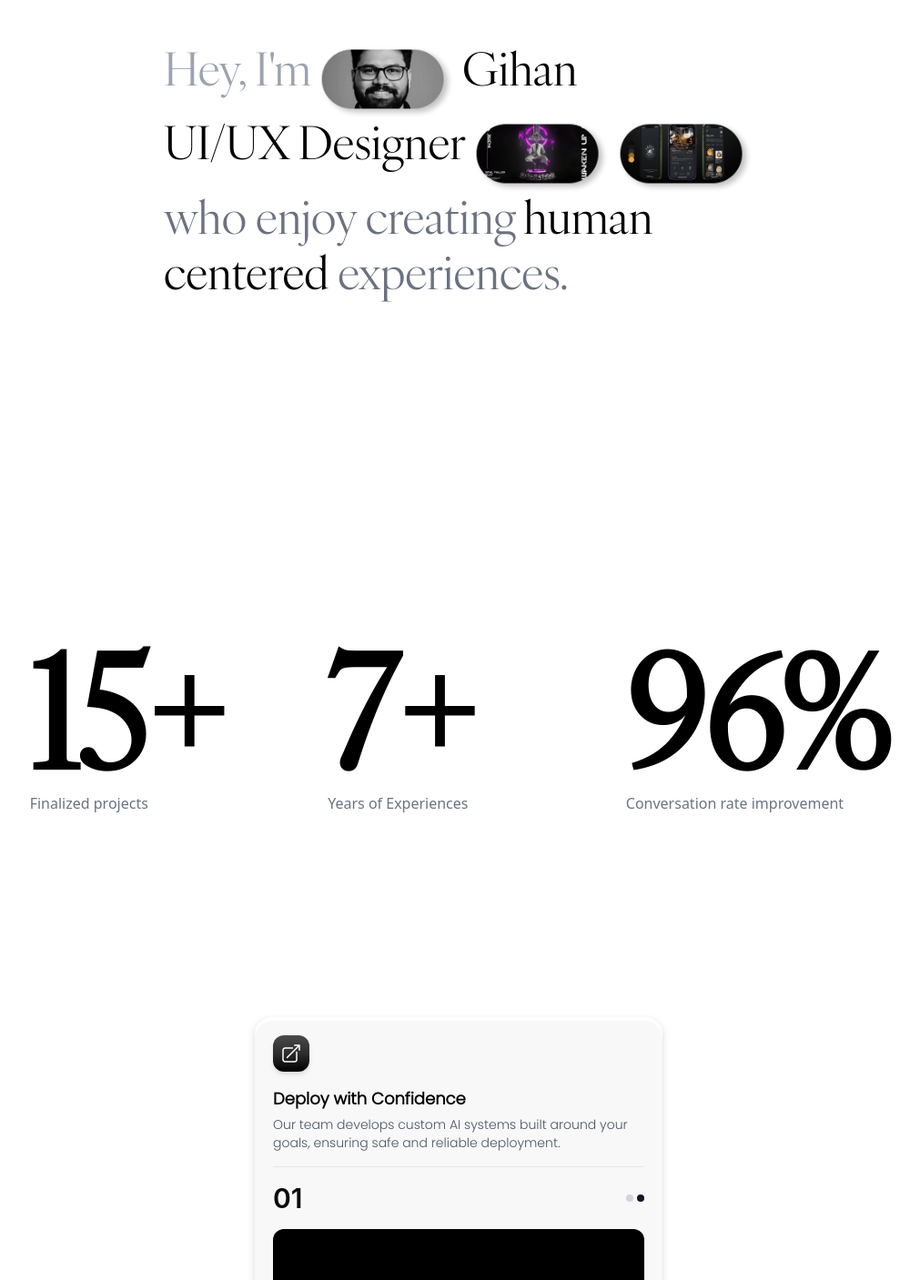
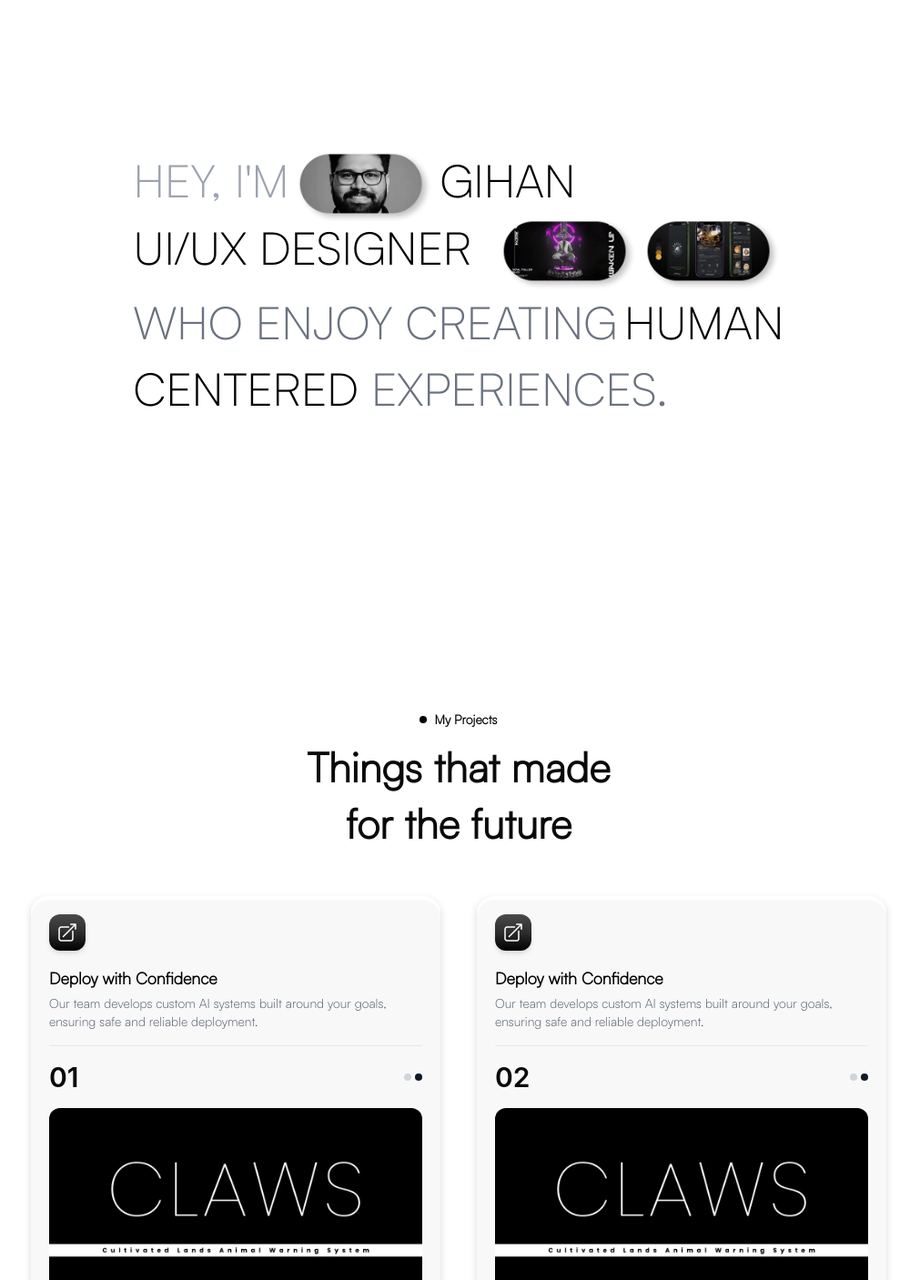
Before and after one commit to GihanSVND/Portfolio, a Next.js app: page / in a window 1280 px wide. Shown: the part 1100-2507 px from the top of the page at 91% size, without its empty margins (136-1147 px from the left). Built offline with nearby package versions, Linux system fonts and the light colour scheme; a web font is replaced by a local one.

Commit message:
added project section

```diff
--- a/app/page.tsx
+++ b/app/page.tsx
@@ -5,8 +5,8 @@ import { motion } from "framer-motion";
 
 import ThinkerSection from "../components/ThinkerSection";
 import Hero from "../components/Hero";
-import Card from "../components/card";
-
+import GradientButton from "../components/GradientButton";
+import ProjectGrid from "../components/ProjectGrid";
 import StatissticSection from "../components/StatisticSection";
 
 const kugileFont = localFont({
@@ -16,31 +16,30 @@ const kugileFont = localFont({
 export default function Home() {
   return (
     <main>
-      <div className="bg-[#FFFFFF] flex flex-col items-center justify-center">
+      <div className="px-3">
+        <div className="bg-[#FFFFFF] flex flex-col items-center justify-center ">
           <ThinkerSection kugileFont={kugileFont} />
 
           <motion.div
             className="mt-[60px] md:mt-[500px]"
             initial={{ filter: "blur(20px)", y: 60 }}
             whileInView={{ filter: "blur(0px)", y: 0 }}
-          transition={{ duration: 1.2, ease: "easeOut" }}
+            transition={{ duration: 0.8, ease: "easeOut" }}
             viewport={{ once: true, amount: 0.4 }}
           >
             <Hero />
           </motion.div>
         </div>
 
+        <div className="flex items-center justify-center min-h-screen">
+          <ProjectGrid />
+        </div>
+        <div className="flex items-center justify-center ">
+          <GradientButton text="See all" href="/get-started" />
+        </div>
         <div className="flex justify-center items-center">
           <StatissticSection />
         </div>
-
-      <div className="flex items-center justify-center min-h-screen">
-        <Card
-          title="Deploy with Confidence"
-          description="Our team develops custom AI systems built around your goals, ensuring safe and reliable deployment."
-          imageSrc="/CLAWS.png" // Put this in /public/images
-          index="01"
-        />
       </div>
     </main>
   );
--- a/components/Hero.tsx
+++ b/components/Hero.tsx
@@ -2,16 +2,16 @@
 import Image from "next/image";
 import localFont from "next/font/local";
 
-const ivyfont = localFont({
-  src: "../app/fonts/Ivy.woff",
+const satoshi = localFont({
+  src: "../app/fonts/Satoshi.woff",
 })
 
 const Hero = () => {
   return (
-    <section className="flex flex-col items-center justify-center min-h-screen font-[Ivy] px-4">
-      <div className={`text-left leading-snug ${ivyfont.className}`}>
+    <section className="flex flex-col items-center justify-center min-h-screen font-[Ivy] px-4 mt-[125px] ">
+      <div className={`text-left leading-snug ${satoshi.className}`}>
         <p className={`text-[32px] md:text-[50px] font-medium text-gray-400 -mt-2 `}>
-          Hey, I&apos;m
+          HEY, I&apos;M
           <span className="inline-block w-[100px] md:w-[150px] mx-2 align-middle">
             <Image
               src="/1.png"
@@ -21,12 +21,12 @@ const Hero = () => {
               className="inline-block"
             />
           </span>
-          <span className="text-black font-medium -mt-2">Gihan</span>
+          <span className="text-black font-medium -mt-2">GIHAN</span>
         </p>
 
-        <p className="text-[32px] md:text-[50px] font-medium text-black -mt-2">
-          UI/UX Designer
-          <span className="inline-block mx-2 w-[60px] md:w-[150px] align-middle ">
+        <p className="text-[32px] md:text-[50px] font-medium text-black -mt-2  ">
+          <span className="text-black font-medium mr-8">UI/UX DESIGNER</span>
+          <span className="inline-block w-[100px] md:w-[150px] mr-2 align-middle">
             <Image
               src="/2.png"
               alt="Decor 1"
@@ -35,10 +35,10 @@ const Hero = () => {
               className="inline-block"
             />
           </span>
-          <span className="inline-block w-[60px] md:w-[150px] align-middle ">
+          <span className="inline-block w-[100px] md:w-[150px] align-middle">
             <Image
               src="/3.png"
-              alt="Decor 2"
+              alt="Decor 1"
               width={150}
               height={73}
               className="inline-block"
@@ -46,13 +46,13 @@ const Hero = () => {
           </span>
         </p>
 
-        <p className="text-[32px] md:text-[50px] text-gray-500 font-medium -mt-2">
-          who enjoy creating
-          <span className="text-black font-medium ml-2">human</span>
+        <p className="text-[32px] md:text-[50px] text-gray-500 font-medium ">
+          WHO ENJOY CREATING
+          <span className="text-black font-medium ml-2">HUMAN</span>
         </p>
 
-        <p className="text-[32px] md:text-[50px] text-gray-500 font-medium -mt-2">
-          <span className="text-black font-medium">centered</span> experiences.
+        <p className="text-[32px] md:text-[50px] text-gray-500 font-medium mt-1">
+          <span className="text-black font-medium">CENTERED</span> EXPERIENCES.
         </p>
       </div>
     </section>
--- /dev/null
+++ b/components/ProjectGrid.tsx
@@ -0,0 +1,51 @@
+"use client";
+
+import Card from "../components/card";
+import localFont from "next/font/local";
+
+const satoshi = localFont({
+  src: "../app/fonts/Satoshi.woff",
+})
+
+const cardsData = [
+  {
+    title: "Deploy with Confidence",
+    description:
+      "Our team develops custom AI systems built around your goals, ensuring safe and reliable deployment.",
+    imageSrc: "/CLAWS.png",
+    index: "01",
+  },
+  // Repeat or dynamically load more cards below
+];
+
+const ProjectGrid = () => {
+  return (
+    <section className="px-4 sm:px-8 md:px-16 lg:px-24 py-16">
+      {/* Heading section */}
+      <div className="text-center mb-12">
+        <p className={`${satoshi.className} text-sm text-black flex justify-center items-center gap-2 font-semibold `}>
+          <span className="w-2 h-2 bg-black rounded-full inline-block"></span>
+          My Projects
+        </p>
+        <h2 className={`${satoshi.className} text-2xl md:text-[45px] leading-snug mt-3 font-semibold`}>
+          Things that made <br /> for the future
+        </h2>
+      </div>
+
+      {/* Grid section */}
+      <div className="grid grid-cols-1 md:grid-cols-2 gap-10">
+        {Array.from({ length: 6 }).map((_, i) => (
+          <Card
+            key={i}
+            title={cardsData[0].title}
+            description={cardsData[0].description}
+            imageSrc={cardsData[0].imageSrc}
+            index={`0${i + 1}`}
+          />
+        ))}
+      </div>
+    </section>
+  );
+};
+
+export default ProjectGrid;
--- a/components/StatisticSection.tsx
+++ b/components/StatisticSection.tsx
@@ -4,8 +4,8 @@ import { useEffect, useState } from "react";
 import { motion } from "framer-motion";
 import localFont from "next/font/local";
 
-const ivy = localFont({
-  src: "../app/fonts/Ivy.woff",
+const satoshi = localFont({
+  src: "../app/fonts/Satoshi.woff",
 });
 
 
@@ -72,11 +72,11 @@ const StatisticSection = () => {
             whileInView={{ opacity: 1, y: 0 }}
             transition={{ duration: 0.6, delay: index * 0.2 }}
           >
-            <h2 className={`text-[170px] font-bold text-black ${ivy.className}`}>
+            <h2 className={`text-[150px] sm:text-[170px] font-bold text-black ${satoshi.className}`}>
               {Math.round(counts[index])}
               {stat.suffix}
             </h2>
-            <p className="text-gray-500 text-m -mt-[40px]">{stat.label}</p>
+            <p className={`text-gray-500  text-m  -mt-[40px] ${satoshi.className}`}>{stat.label}</p>
           </motion.div>
         ))}
       </div>
--- a/components/card.tsx
+++ b/components/card.tsx
@@ -1,11 +1,12 @@
 // components/Card.tsx
 import Image from "next/image";
 import { FC } from "react";
+import { motion } from "framer-motion";
 
 import localFont from "next/font/local";
 
-const poppins = localFont({
-  src: "../app/fonts/Poppins.woff",
+const satoshi = localFont({
+  src: "../app/fonts/Satoshi.woff",
 });
 
 interface CardProps {
@@ -24,7 +25,14 @@ const Card: FC<CardProps> = ({
   index,
 }) => {
   return (
-    <div className="relative rounded-2xl bg-[#F8F8F8] p-5 w-full max-w-md shadow-[0_4px_8px_rgba(0,0,0,0.15)] overflow-hidden">
+    <motion.div
+
+            initial={{ filter: "blur(20px)", y: 60 }}
+            whileInView={{ filter: "blur(0px)", y: 0 }}
+            transition={{ duration: 0.8, ease: "easeOut" }}
+            viewport={{ once: true, amount: 0.4 }}
+          >
+    <div className="relative w-full sm:w-[300px] md:w-[450px] h-auto md:h-[490px] rounded-2xl bg-[#F8F8F8] p-5 shadow-[0_4px_8px_rgba(0,0,0,0.15)] overflow-hidden">
       {/* Inner white top shadow */}
       <div className="pointer-events-none absolute inset-0 rounded-2xl after:content-[''] after:absolute after:top-0 after:left-0 after:right-0 after:h-[20px] after:rounded-t-3xl after:shadow-[inset_0_4px_2px_rgba(255,255,255,1)]"></div>
 
@@ -49,7 +57,7 @@ const Card: FC<CardProps> = ({
       </div>
 
       {/* Title & Description */}
-      <div className={`mt-4 ${poppins.className}`}>
+      <div className={`mt-4 ${satoshi.className}`}>
         <h2 className="text-lg font-extrabold text-black">{title}</h2>
         <p className="text-sm text-gray-600 mt-1 ">{description}</p>
       </div>
@@ -77,6 +85,7 @@ const Card: FC<CardProps> = ({
         />
       </div>
     </div>
+    </motion.div>
   );
 };
 
```
Also changed, not shown: app/fonts/Satoshi.woff (added). Lines whose indentation alone changed are shown as unchanged.
